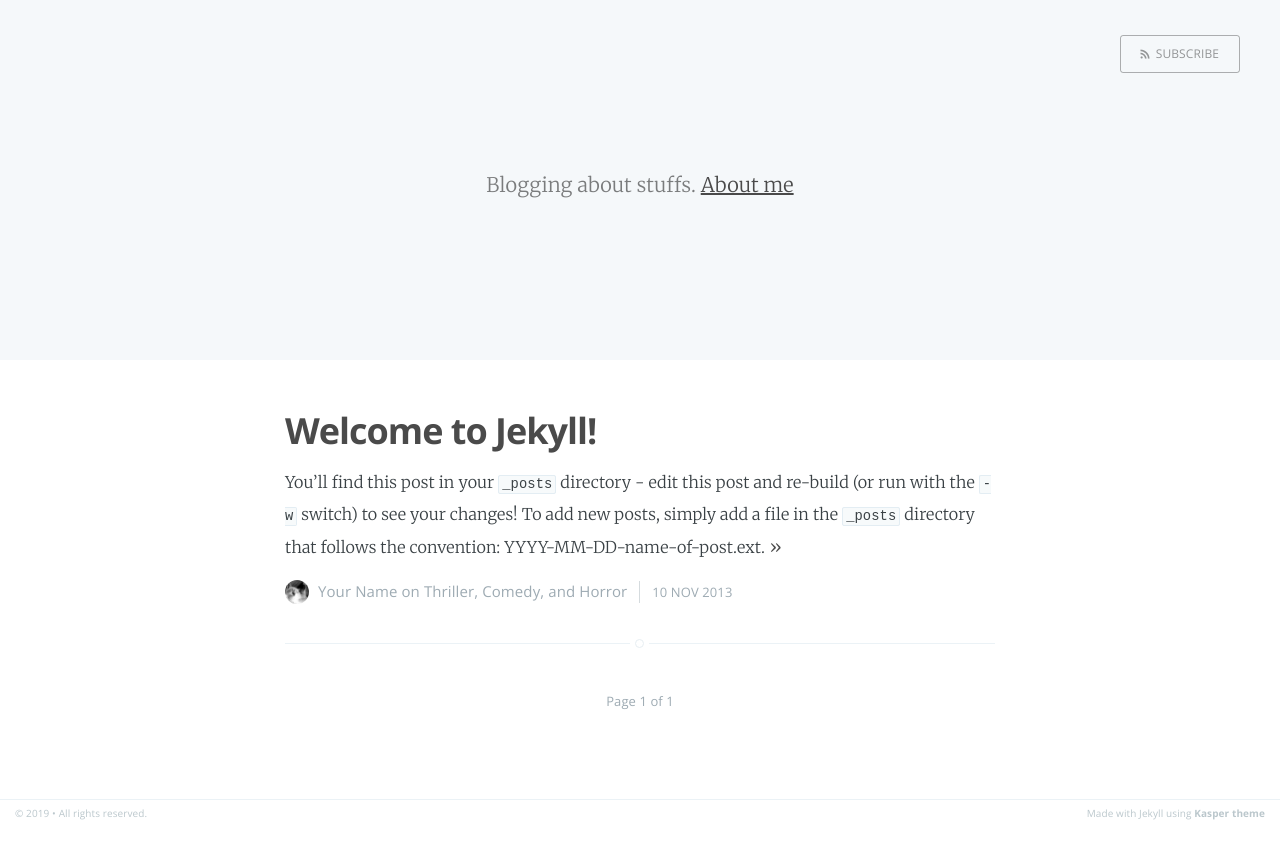
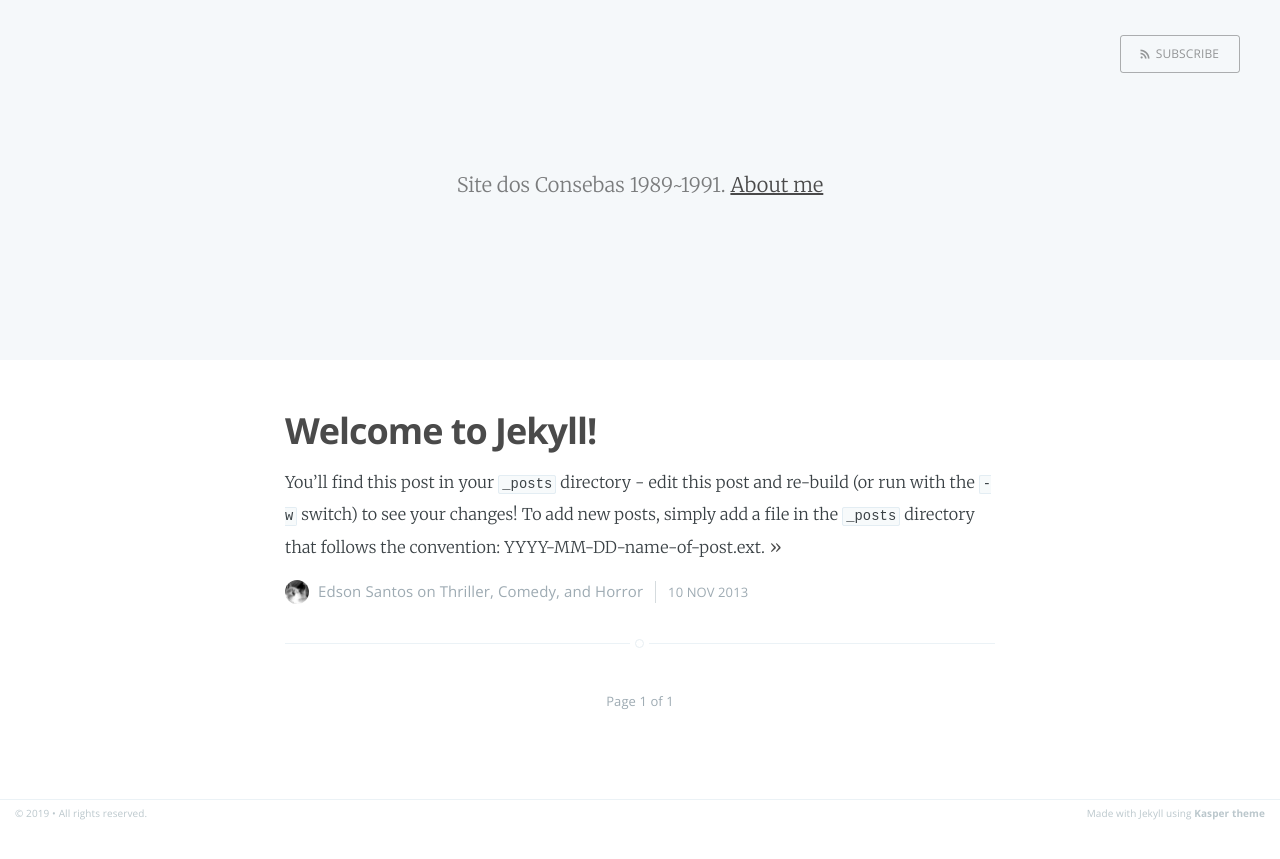
Before and after one commit to Zullus/consebas, a Jekyll site: the page built from index.html, in a window 1280 px wide. Shown: the top 859 px of the page. Built offline with Jekyll 4.4.1, drawn with Linux system fonts in a browser that asks for light colours; the list of posts is cut into pages by our own code; some of the changed lines change nothing that is shown.

Commit message:
Alteração nas insformações do _config.yml

```diff
--- a/_config.yml
+++ b/_config.yml
@@ -1,16 +1,38 @@
-title: Your New Jekyll Site
-description: Blogging about stuffs
+title: Site dos Consebas 1989~1991
+email: edson.santos@gmail.com
+description: Site dos Consebas 1989~1991
+baseurl: /consebas
 meta_description: "Your New Jekyll Site, Blogging about stuffs"
+url: https://zullus.github.io/consebas/
+domain_name: 'https://zullus.github.io/consebas/'
 
 markdown: kramdown
 highlighter: pygments
 logo: false
 paginate: 15
-baseurl: /
-domain_name: 'http://yourblog-domain.com'
-google_analytics: 'UA-XXXXXXXX-X'
+
+#google_analytics: 'UA-XXXXXXXX-X'
 gems: [jekyll-paginate]
 
 # Details for the RSS feed generator
-url:            'blog url'
-author:         'Your Name'
+url:            'https://zullus.github.io/'
+author:         'Edson Santos'
+
+twitter_username:  zullu
+github_username:   Zullus
+intagram_username: zullus
+facebook_username: zullus
+linkedin_username: edsonsantos
+
+
+# Exclude from processing.
+# The following items will not be processed, by default. Create a custom list
+# to override the default setting.
+# exclude:
+#   - Gemfile
+#   - Gemfile.lock
+#   - node_modules
+#   - vendor/bundle/
+#   - vendor/cache/
+#   - vendor/gems/
+#   - vendor/ruby/
```
